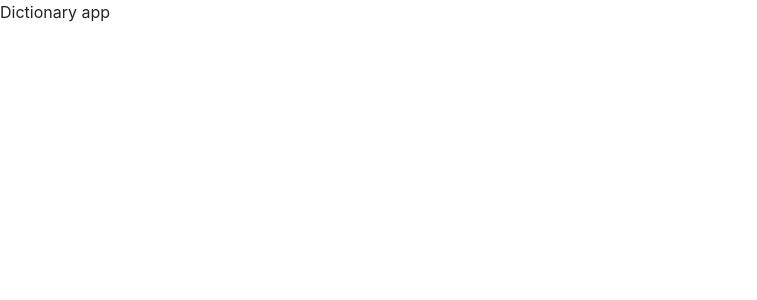
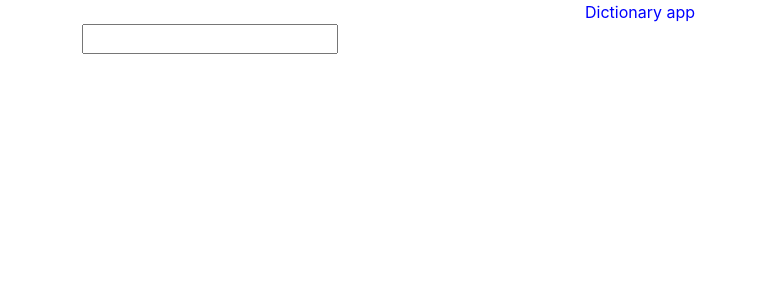
Before and after one commit to marikopa/dictionary-project, a React (Create React App) app: page / in a window 1280 px wide. Shown: the top 300 px of the page, without its empty margins (0-757 px from the left). Built offline with nearby package versions, Linux system fonts and the light colour scheme.

Commit message:
added search

```diff
--- a/src/App.css
+++ b/src/App.css
@@ -1,4 +1,9 @@
 .App-header {
+  text-align: center;
+  color: blue;
+  padding: 30 px 0;
+}
+
+.App {
   display: block;
-  color: blue;
 }
--- a/src/App.js
+++ b/src/App.js
@@ -1,10 +1,15 @@
 import "./App.css";
+import Dictionary from "./Dictionary";
 
 function App() {
   return (
     <div className="App">
-      <header className="App-header"></header>
-      Dictionary app
+      <div className="container">
+        <header className="App-header">Dictionary app</header>
+        <main>
+          <Dictionary />
+        </main>
+      </div>
     </div>
   );
 }
--- /dev/null
+++ b/src/Dictionary.css
@@ -0,0 +1,2 @@
+.Dictionary {
+}
--- /dev/null
+++ b/src/Dictionary.js
@@ -0,0 +1,23 @@
+import React, { useState } from "react";
+import "./Dictionary.css";
+
+export default function Dictionary() {
+  let [keyword, setKeyword] = useState(null);
+
+  function handleKeywordChange(event) {
+    setKeyword(event.target.value);
+  }
+
+  function search(event) {
+    event.preventDefault();
+    alert(`searching for ${keyword}`);
+  }
+
+  return (
+    <div className="Dictionary">
+      <form onSubmit={search}>
+        <input type="search" onChange={handleKeywordChange} />
+      </form>
+    </div>
+  );
+}
```
